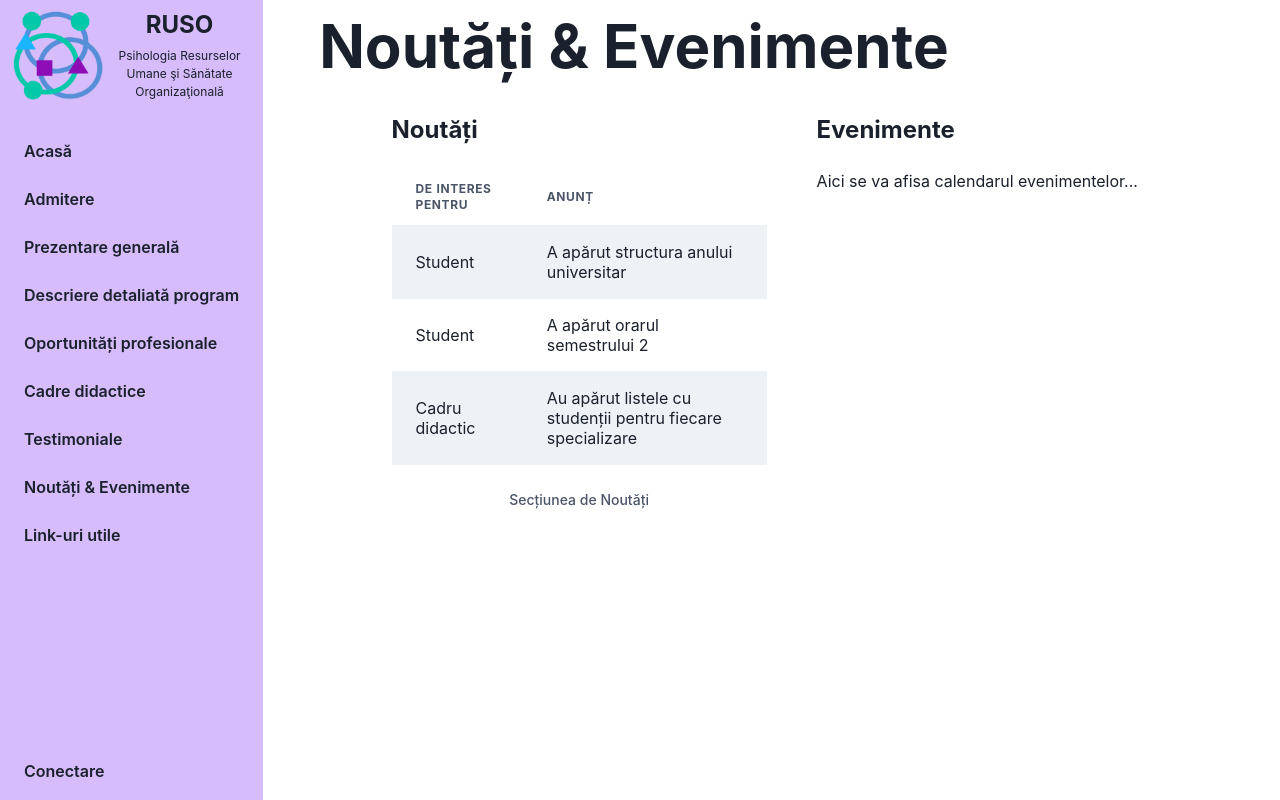
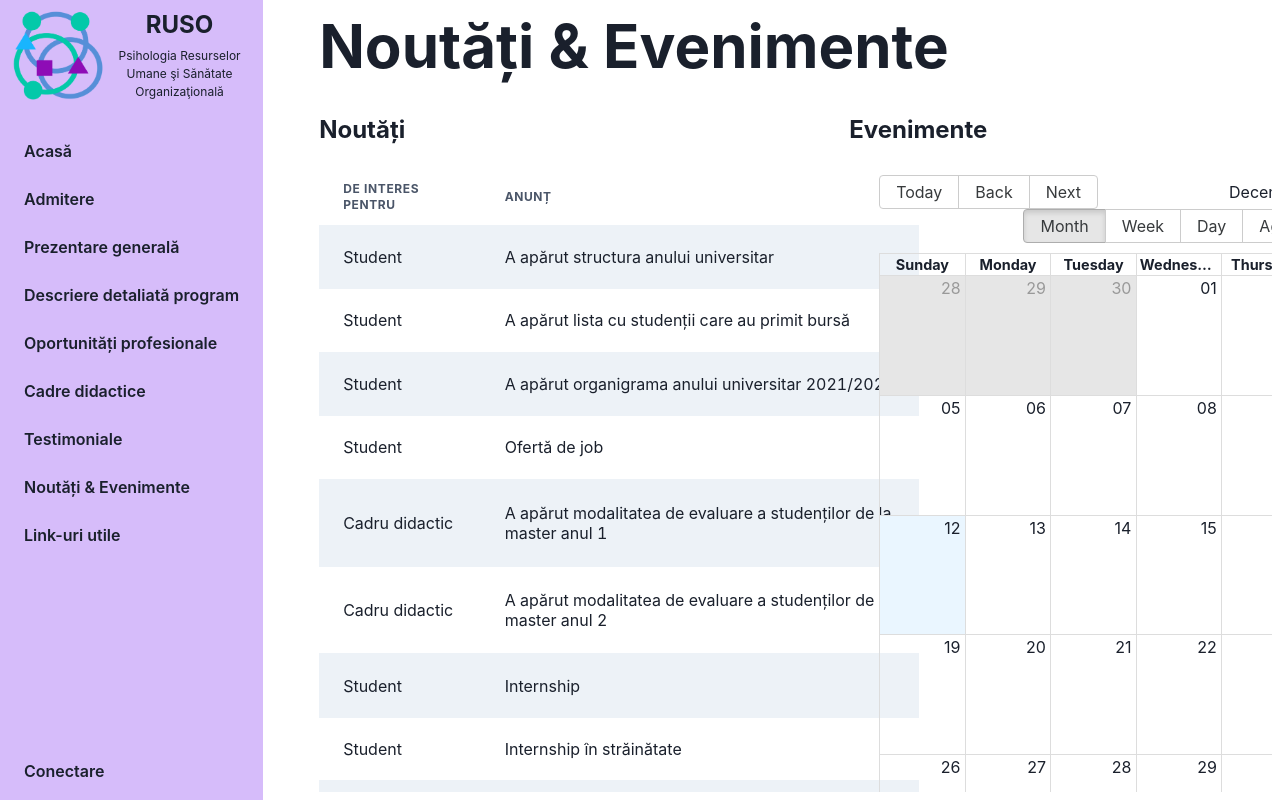
Before and after one commit to Radutiu-Horatiu/ioc-russo, a React (Create React App) app: page /events in a window 1280 px wide. Built offline with nearby package versions, Linux system fonts and the light colour scheme.

Commit message:
added Calendar in Events Page

```diff
--- a/package.json
+++ b/package.json
@@ -12,9 +12,12 @@
     "@testing-library/react": "^11.2.7",
     "@testing-library/user-event": "^12.8.3",
     "axios": "^0.23.0",
+    "date-fns": "^2.28.0",
     "firebase": "^9.1.3",
     "framer-motion": "^4.1.17",
     "react": "^17.0.2",
+    "react-big-calendar": "^0.38.2",
+    "react-datepicker": "^4.5.0",
     "react-dom": "^17.0.2",
     "react-icons": "^4.3.1",
     "react-multi-carousel": "^2.6.5",
--- a/src/screens/Evenimente/EventsScreen.jsx
+++ b/src/screens/Evenimente/EventsScreen.jsx
@@ -8,10 +8,56 @@ import {
     Th,
     Td,
     TableCaption,
-    Text,
     Flex,
     Heading
 } from '@chakra-ui/react'
+import { Calendar, dateFnsLocalizer } from "react-big-calendar";
+import format from "date-fns/format";
+import parse from "date-fns/parse";
+import startOfWeek from "date-fns/startOfWeek";
+import getDay from "date-fns/getDay";
+import "react-big-calendar/lib/css/react-big-calendar.css";
+
+const locales = {
+    "ro": require("date-fns/locale/ro")
+}
+
+const localizer = dateFnsLocalizer({
+    format,
+    parse,
+    startOfWeek,
+    getDay,
+    locales
+})
+
+const events = [
+    {
+        title: "Modular",
+        allDay: true,
+        start: new Date(2022, 0, 3),
+        end: new Date(2022, 0, 8),
+
+    },
+    {
+        title: "Meeting RUSO",
+        start: new Date(2022, 0, 7),
+        end: new Date(2022, 0, 7),
+
+    },
+    {
+        title: "Prezentare finala RUSO",
+        start: new Date(2022, 0, 12),
+        end: new Date(2022, 0, 12),
+
+    },
+    {
+        title: "Eveniment master RUSO",
+        start: new Date(2022, 1, 28),
+        end: new Date(2022, 1, 28),
+
+    },
+]
+
 
 export default function EventsScreen() {
     return (
@@ -21,12 +67,12 @@ export default function EventsScreen() {
             sections={[
                 {
                     component: (
-                        <Flex alignItems={"center"} justifyContent={"center"}>
+                        <Flex alignItems={"center"}>
                             <Flex flexDir="row" w="100vh">
                                 <Flex flexDir="column" w="60vh" marginRight="50">
                                     <Heading fontSize={"24"}>Noutăți</Heading>
                                     <br />
-                                    <Table variant='striped'>
+                                    <Table variant='striped' style={{ height: 700, width: 600 }}>
                                         <TableCaption>Secțiunea de Noutăți</TableCaption>
                                         <Thead>
                                             <Tr>
@@ -41,7 +87,31 @@ export default function EventsScreen() {
                                             </Tr>
                                             <Tr>
                                                 <Td>Student</Td>
-                                                <Td>A apărut orarul semestrului 2</Td>
+                                                <Td>A apărut lista cu studenții care au primit bursă</Td>
+                                            </Tr>
+                                            <Tr>
+                                                <Td>Student</Td>
+                                                <Td>A apărut organigrama anului universitar 2021/2022</Td>
+                                            </Tr>
+                                            <Tr>
+                                                <Td>Student</Td>
+                                                <Td>Ofertă de job</Td>
+                                            </Tr>
+                                            <Tr>
+                                                <Td>Cadru didactic</Td>
+                                                <Td>A apărut modalitatea de evaluare a studenților de la master anul 1</Td>
+                                            </Tr>
+                                            <Tr>
+                                                <Td>Cadru didactic</Td>
+                                                <Td>A apărut modalitatea de evaluare a studenților de la master anul 2</Td>
+                                            </Tr>
+                                            <Tr>
+                                                <Td>Student</Td>
+                                                <Td>Internship</Td>
+                                            </Tr>
+                                            <Tr>
+                                                <Td>Student</Td>
+                                                <Td>Internship în străinătate</Td>
                                             </Tr>
                                             <Tr>
                                                 <Td>Cadru didactic</Td>
@@ -52,8 +122,13 @@ export default function EventsScreen() {
                                 </Flex>
                                 <Flex flexDir="column" w="60vh">
                                     <Heading fontSize={"24"}>Evenimente</Heading>
-                                    <br />
-                                    <Text>Aici se va afisa calendarul evenimentelor...</Text>
+                                    <Calendar localizer={localizer} events={events} startAccessor="start" endAccessor="end" style={{ height: 700, width: 600, margin: "30px" }} eventPropGetter={(event, start, end, isSelected) => ({
+                                        event,
+                                        start,
+                                        end,
+                                        isSelected,
+                                        style: { backgroundColor: "purple" }
+                                    })} />
                                 </Flex>
                             </Flex>
                         </Flex>
```
Also changed, not shown: 1 other file (tests, documents, lock files or other folders).
